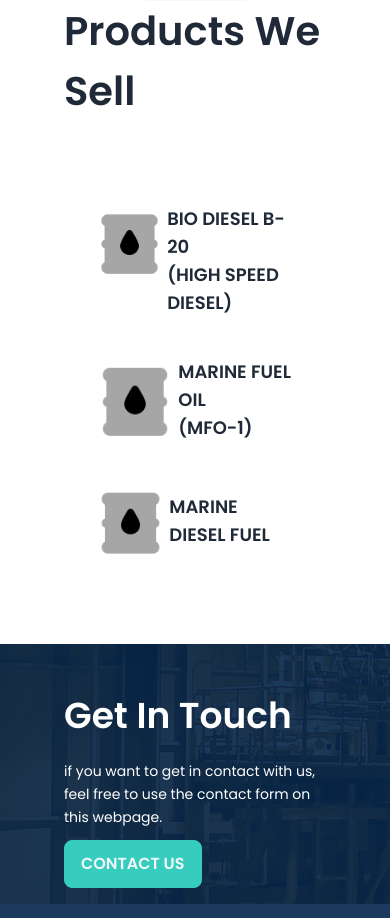
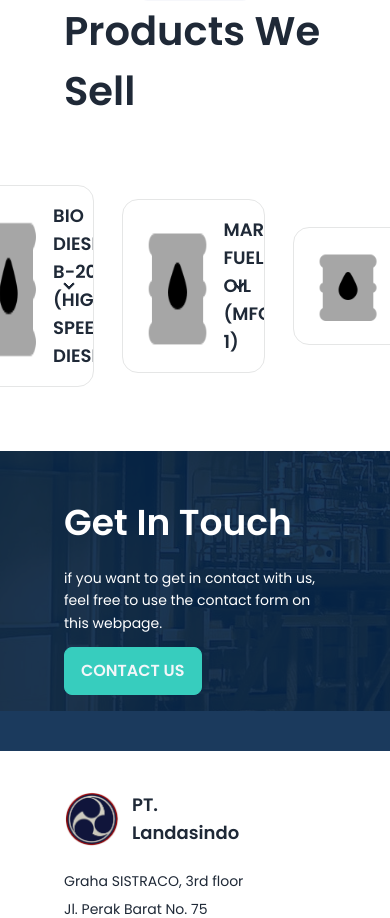
Before and after one commit to dkhaii/ptlandasindo-webpage, a React (Vite) app: page /products in a window 390 px wide. Shown: the part 1720-2638 px from the top of the page. Built offline with nearby package versions, Linux system fonts and the light colour scheme.

Commit message:
features: update product page

```diff
--- a/src/components/productPage/ProductDesc.jsx
+++ b/src/components/productPage/ProductDesc.jsx
@@ -3,36 +3,51 @@ import oilBarrel from "../../assets/images/iolbarrel.png";
 
 const ProductDesc = () => {
   return (
-    <section id="product" className="sm:px-40 px-16 bg-white pt-28 lg:flex lg:flex-col w-full">
+    <section id="product" className="sm:px-80 px-16 bg-white pt-28 lg:flex lg:flex-col w-full">
       <div className="flex items-center flex-col">
         <div className="flex justify-center bg-natural px-3 py-2 rounded-lg text-[12px] lg:text-sm font-bold">OUR PRODUCT</div>
         <div className="lg:mt-2">
           <h1 className="text-[40px] lg:text-4xl font-semibold">Products We Sell</h1>
         </div>
-        <div className="py-16 min-w-full lg:flex lg:justify-center lg:gap-7">
-          <div className="hover:bg-natural hover:-translate-y-2 hover:scale-110 hover:shadow-lg duration-300 flex py-5 px-7 rounded-lg">
-            <div>
-              <img src={oilBarrel} alt="oilbarrel" className="w-18 mr-2" />
+        <div className="py-16 min-w-full flex items-center gap-7">
+          <div className="hover:-translate-y-2 hover:scale-110 hover:shadow-lg duration-300 flex rounded-2xl">
+            <div tabIndex={0} className="collapse collapse-arrow border border-base-300 bg-base-100 rounded-box">
+              <div className="collapse-title text-xl font-medium">
+                <div className="flex">
+                  <img src={oilBarrel} alt="oilbarrel" className="w-18 mr-2" />
+                  <h1 className="font-semibold text-lg lg:text-[14px] flex items-center">BIO DIESEL B-20 (HIGH SPEED DIESEL)</h1>
+                </div>
+              </div>
+              <div className="collapse-content">
+                <p>Lorem ipsum dolor sit amet, consectetur adipiscing elit, sed do eiusmod tempor incididunt ut labore et dolore magna aliqua.</p>
+              </div>
             </div>
-            <h1 className="font-semibold text-lg lg:text-[14px] flex items-center">
-              BIO DIESEL B-20 <br />
-              (HIGH SPEED DIESEL)
-            </h1>
           </div>
-          <div className="hover:bg-natural hover:-translate-y-2 hover:scale-110 hover:shadow-lg duration-300 flex py-5 px-7 rounded-lg">
-            <div>
-              <img src={oilBarrel} alt="oilbarrel" className="w-18 mr-2" />
+          <div className="hover:-translate-y-2 hover:scale-110 hover:shadow-lg duration-300 flex rounded-2xl">
+            <div tabIndex={0} className="collapse collapse-arrow border border-base-300 bg-base-100 rounded-box">
+              <div className="collapse-title text-xl font-medium">
+                <div className="flex">
+                  <img src={oilBarrel} alt="oilbarrel" className="w-18 mr-2" />
+                  <h1 className="font-semibold text-lg lg:text-[14px] flex items-center">MARINE FUEL OIL (MFO-1)</h1>
+                </div>
+              </div>
+              <div className="collapse-content">
+                <p>Lorem ipsum dolor sit amet, consectetur adipiscing elit, sed do eiusmod tempor incididunt ut labore et dolore magna aliqua.</p>
+              </div>
             </div>
-            <h1 className="font-semibold text-lg lg:text-[14px] flex items-center">
-              MARINE FUEL OIL <br />
-              (MFO-1)
-            </h1>
           </div>
-          <div className="hover:bg-natural hover:-translate-y-2 hover:scale-110 hover:shadow-lg duration-300 flex py-5 px-7 rounded-lg">
-            <div>
-              <img src={oilBarrel} alt="oilbarrel" className="w-18 mr-2" />
+          <div className="hover:-translate-y-2 hover:scale-110 hover:shadow-lg duration-300 flex rounded-2xl">
+            <div tabIndex={0} className="collapse collapse-arrow border border-base-300 bg-base-100 rounded-box">
+              <div className="collapse-title text-xl font-medium">
+                <div className="flex">
+                  <img src={oilBarrel} alt="oilbarrel" className="w-18 mr-2" />
+                  <h1 className="font-semibold text-lg lg:text-[14px] flex items-center">MARINE DIESEL FUEL</h1>
+                </div>
+              </div>
+              <div className="collapse-content">
+                <p>Lorem ipsum dolor sit amet, consectetur adipiscing elit, sed do eiusmod tempor incididunt ut labore et dolore magna aliqua.</p>
+              </div>
             </div>
-            <h1 className="font-semibold text-lg lg:text-[14px] flex items-center">MARINE DIESEL FUEL</h1>
           </div>
         </div>
       </div>
```
